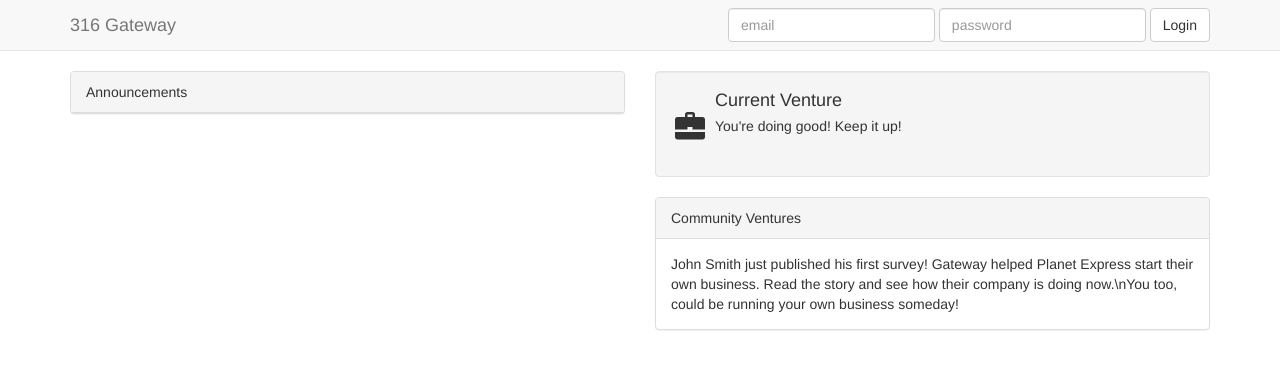
After one commit to davisk/gateway1, a Django app: page /members/ in a window 1280 px wide. The commit adds this page. Shown: the top 369 px of the page. Run offline with Django 3.2, Linux system fonts and the light colour scheme; some libraries are stand-ins or nearby versions.

Commit message:
adding members page all pages now hooked up

```diff
--- /dev/null
+++ b/gateway/templates/bootstrap/media.html
@@ -0,0 +1,16 @@
+{% comment %}
+	this is a bootstrap media element
+	@param title		header for media
+	@param glyphicon	icon to be used with media
+	@param description	text that describes media
+{% endcomment %}
+
+<div class="media">
+	<h2 class="pull-left" href="#">
+		<span class="glyphicon {{ glyphicon }}"></span>
+	</h2>
+	<div class="media-body">
+		<h4 class="media-heading">{{ title }}</h4>
+		{{ description }}
+	</div>
+</div>
--- a/gateway/templates/community.html
+++ b/gateway/templates/community.html
@@ -15,7 +15,7 @@
         </div>
 
         <div class="col-md-4">
-             {% include "bootstrap/panel.html" with title="Community Ventures" content="John Smith just published his first survey! Gateway helped Planet Express start their own business. Read the story and see how their company is doing now. You too, could be running your own business someday!" %}
+             {% include "bootstrap/panel.html" with title="Community Ventures" content="John Smith just published his first survey! Gateway helped Planet Express start their own business. Read the story and see how their company is doing now.\nYou too, could be running your own business someday!" %}
         </div>
     </div>
 {% endblock %}
--- a/gateway/templates/members.html
+++ b/gateway/templates/members.html
@@ -1,17 +1,4 @@
 {% extends "base.html" %}
-{% import 'bootstrap.html' as bootstrap %}
-
-{% set user_is_logged_in = true %}
-{% set members_page = true %}
-{% set news = [
-	{"title": "Happy New Year!", "date": "1.1.2014"},
-	{"title": "Planet Express has made their first delivery!", "date": "21.12.2013"},
-	{"title": "Today in 1982 Bill Gates made his first dollar!", "date": "14.12.2013"}
-]
-%}
-{% set currentVenture = {"image": "glyphicon-briefcase", "title": "Current Venture", "description": "You're doing good! Keep it up!"} %}
-{% set randomSampleUser = "John Smith" %}
-{% set famousSampleUser = "Planet Express" %}
 
 {% block title %}Member's Home{% endblock %}
 {% block description %}This is the home page for members{% endblock %}
@@ -36,18 +23,10 @@
 
 		<div class="col-md-6">
 			<section class="well">
-				{{ bootstrap.media("Current Venture", "glyphicon-briefcase", "You're doing good! Keep it up!") }}
+				{% include "bootstrap/media.html" with title="Current Venture" glyphicon="glyphicon-briefcase" description="You're doing good! Keep it up!" %}
 			</section>
 
-			{{
-				bootstrap.panel(
-					"Community Ventures",
-					"John Smith just published his first survey!
-					Gateway helped Planet Express start their own business.
-					Read the story and see how their company is doing now.
-					You too, could be running your own business someday!"
-				)
-			}}
+			 {% include "bootstrap/panel.html" with title="Community Ventures" content="John Smith just published his first survey! Gateway helped Planet Express start their own business. Read the story and see how their company is doing now.\nYou too, could be running your own business someday!" %}
 		</div>
 	</div>
 {% endblock %}
--- a/gateway/urls.py
+++ b/gateway/urls.py
@@ -6,4 +6,8 @@ urlpatterns = patterns(
     '',
     (r'^/?$', views.home_view),
     (r'^community/?$', views.community_view),
+    (r'^members/?$', views.members_view),
+    (r'^minigames/?$', views.minigames_view),
+    (r'^profile/?$', views.profile_view),
+    (r'^ventures/?$', views.ventures_view),
 )
--- a/gateway/views/views.py
+++ b/gateway/views/views.py
@@ -1,8 +1,28 @@
 from django.contrib.auth import logout, authenticate, login
 from django.shortcuts import render
+
+def community_view(request):
+    return render(request, 'community.html')
 
 def home_view(request):
     return render(request, 'home.html')
 
-def community_view(request):
-    return render(request, 'community.html')
+def members_view(request):
+	news = [
+		{"title": "Happy New Year!", "date": "1.1.2014"},
+		{"title": "Planet Express has made their first delivery!", "date": "21.12.2013"},
+		{"title": "Today in 1982 Bill Gates made his first dollar!", "date": "14.12.2013"},
+	]
+	currentVenture = {"image": "glyphicon-briefcase", "title": "Current Venture", "description": "You're doing good! Keep it up!"}
+	randomSampleUser = "John Smith"
+	famousSampleUser = "Planet Express"
+    	return render(request, 'members.html')
+
+def minigames_view(request):
+    return render(request, 'minigames.html')
+
+def profile_view(request):
+    return render(request, 'profile.html')
+
+def ventures_view(request):
+    return render(request, 'ventures.html')
```
